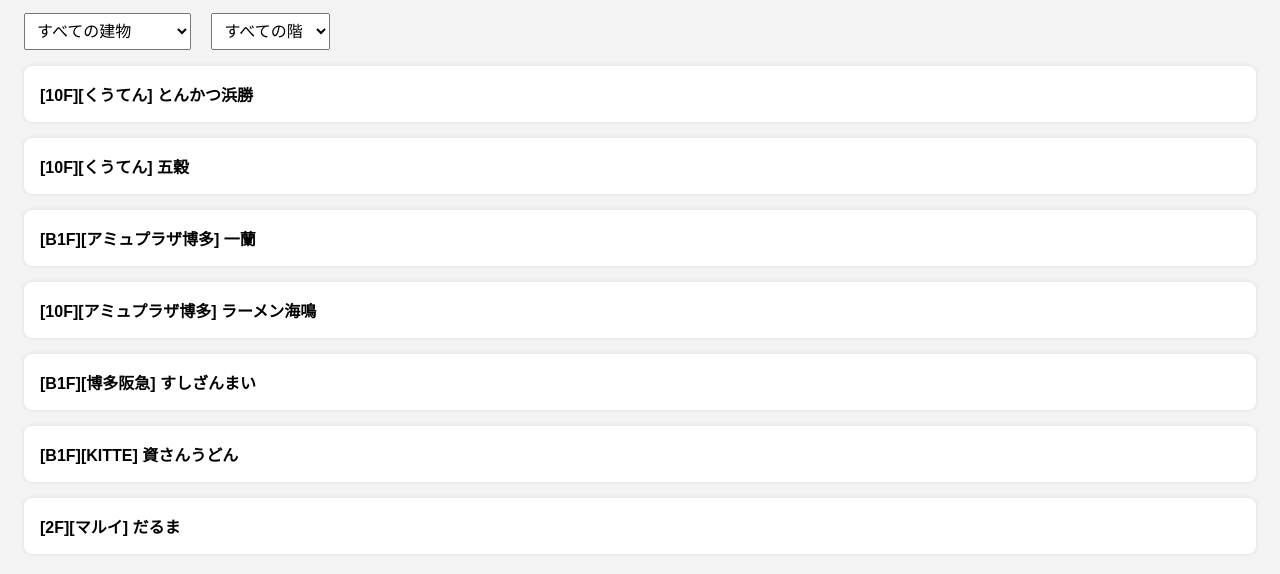
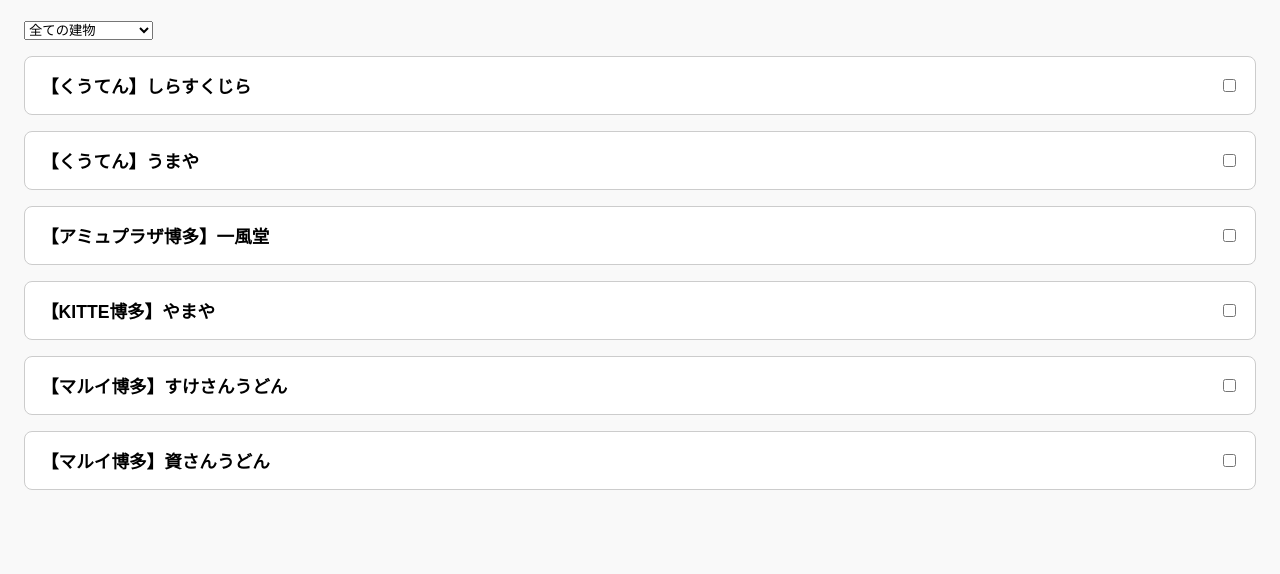
Before and after one commit to kowa-yamaguchi/hkt-station-area-visit-log, a plain HTML site: page index.html in a window 1280 px wide. Shown: the part 78-652 px from the top of the page. Drawn offline with Linux system fonts and the light colour scheme.

Commit message:
Add files via upload

```diff
--- a/index.html
+++ b/index.html
@@ -2,7 +2,7 @@
 <html lang="ja">
 <head>
   <meta charset="UTF-8" />
-  <meta name="viewport" content="width=device-width, initial-scale=1.0" />
+  <meta name="viewport" content="width=device-width, initial-scale=1.0"/>
   <title>博多駅エリア来店記録</title>
   <link rel="stylesheet" href="style.css" />
 </head>
@@ -11,25 +11,16 @@
 
   <div class="filters">
     <select id="buildingFilter">
-      <option value="">すべての建物</option>
+      <option value="all">全ての建物</option>
       <option value="くうてん">くうてん</option>
       <option value="アミュプラザ博多">アミュプラザ博多</option>
+      <option value="KITTE博多">KITTE博多</option>
       <option value="博多阪急">博多阪急</option>
-      <option value="KITTE">KITTE</option>
-      <option value="マルイ">マルイ（OIOI）</option>
-    </select>
-
-    <select id="floorFilter">
-      <option value="">すべての階</option>
-      <option value="B1F">B1F</option>
-      <option value="1F">1F</option>
-      <option value="2F">2F</option>
-      <option value="9F">9F</option>
-      <option value="10F">10F</option>
+      <option value="マルイ博多">マルイ博多</option>
     </select>
   </div>
 
-  <ul id="shopList"></ul>
+  <ul id="storeList"></ul>
 
   <script src="script.js"></script>
 </body>
--- a/script.js
+++ b/script.js
@@ -1,124 +1,112 @@
-const shops = [
-  { name: "とんかつ浜勝", building: "くうてん", floor: "10F" },
-  { name: "五穀", building: "くうてん", floor: "10F" },
-  { name: "一蘭", building: "アミュプラザ博多", floor: "B1F" },
-  { name: "ラーメン海鳴", building: "アミュプラザ博多", floor: "10F" },
-  { name: "すしざんまい", building: "博多阪急", floor: "B1F" },
-  { name: "資さんうどん", building: "KITTE", floor: "B1F" }, // 仮に表示。不要なら削除
-  { name: "だるま", building: "マルイ", floor: "2F" },
-  // ...必要に応じてさらに店舗を追加
+const stores = [
+  { name: "しらすくじら", building: "くうてん", genre: "和食" },
+  { name: "うまや", building: "くうてん", genre: "居酒屋" },
+  { name: "一風堂", building: "アミュプラザ博多", genre: "ラーメン" },
+  { name: "やまや", building: "KITTE博多", genre: "定食" },
+  { name: "すけさんうどん", building: "マルイ博多", genre: "うどん" },
+  { name: "資さんうどん", building: "マルイ博多", genre: "うどん" },
+  // ← このあと100店舗以上、順次追加予定
 ];
 
-const list = document.getElementById("shopList");
-const buildingFilter = document.getElementById("buildingFilter");
-const floorFilter = document.getElementById("floorFilter");
+const storeList = document.getElementById("storeList");
+const filter = document.getElementById("buildingFilter");
 
 function loadVisited() {
-  return JSON.parse(localStorage.getItem("visitedShops") || "{}");
+  return JSON.parse(localStorage.getItem("visitedStores") || "{}");
 }
 
 function saveVisited(data) {
-  localStorage.setItem("visitedShops", JSON.stringify(data));
+  localStorage.setItem("visitedStores", JSON.stringify(data));
 }
 
-function renderList() {
+function renderStores() {
   const visited = loadVisited();
-  list.innerHTML = "";
+  const selected = filter.value;
+  storeList.innerHTML = "";
 
-  shops.forEach((shop, index) => {
-    if (
-      (buildingFilter.value && buildingFilter.value !== shop.building) ||
-      (floorFilter.value && floorFilter.value !== shop.floor)
-    ) {
-      return;
-    }
+  stores.forEach((store, i) => {
+    if (selected !== "all" && store.building !== selected) return;
 
     const li = document.createElement("li");
-    li.className = visited[shop.name] ? "visited" : "";
+    li.className = "store-item";
+    if (visited[store.name]) li.classList.add("visited");
 
-    const title = document.createElement("div");
-    title.className = "shop-title";
-    title.innerText = `[${shop.floor}][${shop.building}] ${shop.name}`;
-    title.onclick = () => {
-      detail.style.display = detail.style.display === "none" ? "block" : "none";
+    const header = document.createElement("div");
+    header.className = "store-header";
+
+    const name = document.createElement("div");
+    name.className = "store-name";
+    name.textContent = `【${store.building}】${store.name}`;
+    header.appendChild(name);
+
+    const checkbox = document.createElement("input");
+    checkbox.type = "checkbox";
+    checkbox.checked = !!visited[store.name];
+    checkbox.onchange = () => {
+      visited[store.name] = checkbox.checked;
+      saveVisited(visited);
+      renderStores();
     };
+    header.appendChild(checkbox);
+    li.appendChild(header);
 
-    const detail = document.createElement("div");
-    detail.className = "shop-detail";
-    detail.style.display = "none";
+    const details = document.createElement("div");
+    details.className = "store-details";
 
-    const memo = document.createElement("textarea");
-    memo.placeholder = "メモを入力";
-    memo.value = visited[shop.name]?.memo || "";
-    memo.onchange = () => {
-      visited[shop.name] = visited[shop.name] || {};
-      visited[shop.name].memo = memo.value;
-      saveVisited(visited);
+    const note = document.createElement("textarea");
+    note.placeholder = "メモを入力...";
+    note.value = localStorage.getItem(`note_${store.name}`) || "";
+    note.oninput = () => {
+      localStorage.setItem(`note_${store.name}`, note.value);
     };
+    details.appendChild(note);
 
     const link = document.createElement("a");
-    link.href = `https://www.google.com/search?q=${encodeURIComponent(shop.name + " 博多")}`;
+    link.href = `https://www.google.com/search?q=${encodeURIComponent(store.name + " 博多")}`;
+    link.textContent = "Googleで検索";
     link.target = "_blank";
-    link.innerText = "Googleで検索";
+    link.style.display = "block";
+    link.style.marginTop = "0.5em";
+    details.appendChild(link);
 
-    const photoInput = document.createElement("input");
-    photoInput.type = "file";
-    photoInput.accept = "image/*";
-    photoInput.onchange = (e) => {
+    const photo = document.createElement("input");
+    photo.type = "file";
+    photo.accept = "image/*";
+    photo.onchange = (e) => {
       const file = e.target.files[0];
+      if (!file) return;
       const reader = new FileReader();
       reader.onload = () => {
-        visited[shop.name] = visited[shop.name] || {};
-        visited[shop.name].photo = reader.result;
-        saveVisited(visited);
-        renderList();
+        localStorage.setItem(`img_${store.name}`, reader.result);
+        renderStores();
       };
       reader.readAsDataURL(file);
     };
+    details.appendChild(photo);
 
-    const img = document.createElement("img");
-    img.src = visited[shop.name]?.photo || "";
-    img.alt = "";
-    if (!img.src) img.style.display = "none";
+    const savedImage = localStorage.getItem(`img_${store.name}`);
+    if (savedImage) {
+      const img = document.createElement("img");
+      img.src = savedImage;
+      details.appendChild(img);
 
-    const deleteBtn = document.createElement("button");
-    deleteBtn.innerText = "写真を削除";
-    deleteBtn.onclick = () => {
-      if (visited[shop.name]) {
-        delete visited[shop.name].photo;
-        saveVisited(visited);
-        renderList();
-      }
+      const delBtn = document.createElement("button");
+      delBtn.textContent = "写真を削除";
+      delBtn.onclick = () => {
+        localStorage.removeItem(`img_${store.name}`);
+        renderStores();
+      };
+      details.appendChild(delBtn);
+    }
+
+    name.onclick = () => {
+      details.style.display = details.style.display === "block" ? "none" : "block";
     };
 
-    const toggleVisitBtn = document.createElement("button");
-    toggleVisitBtn.innerText = visited[shop.name] ? "未訪問にする" : "訪問済みにする";
-    toggleVisitBtn.onclick = () => {
-      if (visited[shop.name]) {
-        delete visited[shop.name];
-      } else {
-        visited[shop.name] = {};
-      }
-      saveVisited(visited);
-      renderList();
-    };
-
-    detail.appendChild(memo);
-    detail.appendChild(document.createElement("br"));
-    detail.appendChild(link);
-    detail.appendChild(document.createElement("br"));
-    detail.appendChild(photoInput);
-    detail.appendChild(img);
-    detail.appendChild(deleteBtn);
-    detail.appendChild(document.createElement("br"));
-    detail.appendChild(toggleVisitBtn);
-
-    li.appendChild(title);
-    li.appendChild(detail);
-    list.appendChild(li);
+    li.appendChild(details);
+    storeList.appendChild(li);
   });
 }
 
-buildingFilter.onchange = renderList;
-floorFilter.onchange = renderList;
-window.onload = renderList;
+filter.onchange = renderStores;
+renderStores();
--- a/style.css
+++ b/style.css
@@ -1,54 +1,65 @@
 body {
   font-family: sans-serif;
-  padding: 1rem;
-  background: #f4f4f4;
+  padding: 1em;
+  background: #f9f9f9;
 }
 
 h1 {
-  font-size: 1.5rem;
-  margin-bottom: 1rem;
+  font-size: 1.5em;
+  margin-bottom: 1em;
 }
 
 .filters {
-  margin-bottom: 1rem;
+  margin-bottom: 1em;
 }
 
-.filters select {
-  margin-right: 1rem;
-  padding: 0.5rem;
-  font-size: 1rem;
-}
-
-ul {
+#storeList {
   list-style: none;
   padding: 0;
 }
 
-li {
+.store-item {
+  border: 1px solid #ccc;
   background: #fff;
-  margin-bottom: 1rem;
-  padding: 1rem;
+  margin-bottom: 1em;
+  padding: 1em;
   border-radius: 8px;
-  box-shadow: 0 0 4px rgba(0,0,0,0.1);
 }
 
-.visited {
-  opacity: 0.6;
+.store-item.visited {
+  background-color: #d0f0c0;
 }
 
-.shop-title {
+.store-header {
+  display: flex;
+  justify-content: space-between;
+  align-items: center;
+}
+
+.store-name {
   font-weight: bold;
+  font-size: 1.1em;
   cursor: pointer;
 }
 
-.shop-detail textarea {
-  width: 100%;
-  margin-top: 0.5rem;
-  margin-bottom: 0.5rem;
+.store-details {
+  margin-top: 0.5em;
+  display: none;
 }
 
-.shop-detail img {
+textarea {
+  width: 100%;
+  height: 60px;
+  margin-top: 0.5em;
+}
+
+img {
   max-width: 100%;
-  margin-top: 0.5rem;
-  margin-bottom: 0.5rem;
+  height: auto;
+  margin-top: 0.5em;
+  border-radius: 6px;
 }
+
+button {
+  margin-top: 0.5em;
+}
```
